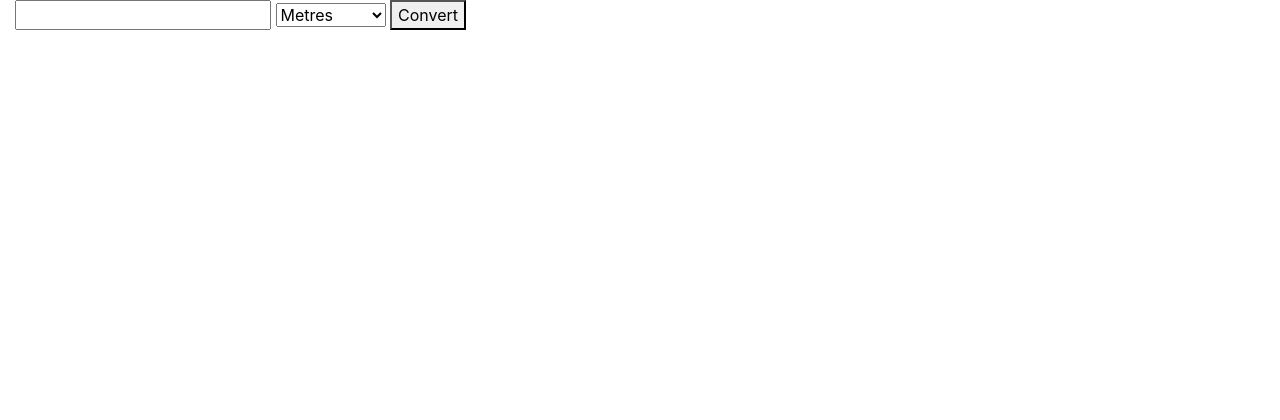
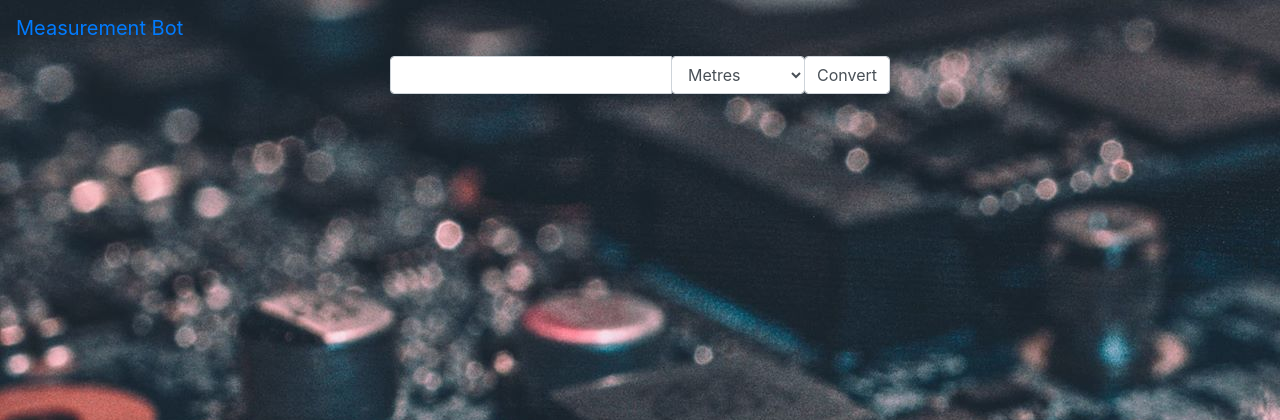
Before and after one commit to jacobpennington821/measurementbot, a Python web app: template templates/homegamebutnobodyturnedup.html in a window 1280 px wide. Shown: the top 420 px of the page. Run offline with Jinja, Linux system fonts and the light colour scheme; the template is opened without the code that fills it, so the values that code supplies are empty; some libraries are stand-ins or nearby versions.

Commit message:
Background and Styling
Added background and styling.

```diff
--- a/static/styles/default.css
+++ b/static/styles/default.css
@@ -1,3 +1,7 @@
 #entryArea {
     margin:auto;
 }
+
+body {
+    background-image: url("/static/img/techBackground.jpg");
+}
--- a/templates/homegamebutnobodyturnedup.html
+++ b/templates/homegamebutnobodyturnedup.html
@@ -12,10 +12,17 @@
         <meta succ="yumyumyum" type="shlong" eat="holy macaroni that's 1 whet peen"></meta>
     </head>
     <body>
+        <nav class="navbar">
+            <a class="navbar-brand" href="#">Measurement Bot</a>
+        </nav>
         <div class="container-fluid" id="content">
-            <div id="entryArea">
-                <input id="valueEntry" type="text">
-                <select id="unitEntry">
+            <div>
+
+            </div>
+            <div id="entryArea" class="input-group" style="max-width: 500px; margin: 0 auto;">
+                <input id="valueEntry" class="form-control" type="text">
+                <div class="input-group-append">
+                    <select id="unitEntry" class="form-control">
                         <optgroup label="Length">
                             <option value="metres">Metres</option>
                         </optgroup>
@@ -29,7 +36,10 @@
                             <option value="seconds">Seconds</option>
                         </optgroup>
                     </select>
-                <button id="convertButton">Convert</button>
+                </div>
+                <div class="input-group-append">
+                    <button id="convertButton" class="form-control">Convert</button>
+                </div>
             </div>
             <div id="thiccLoad">
             </div>
```
Also changed, not shown: static/img/techBackground.jpg (added). Lines whose indentation alone changed are shown as unchanged.
